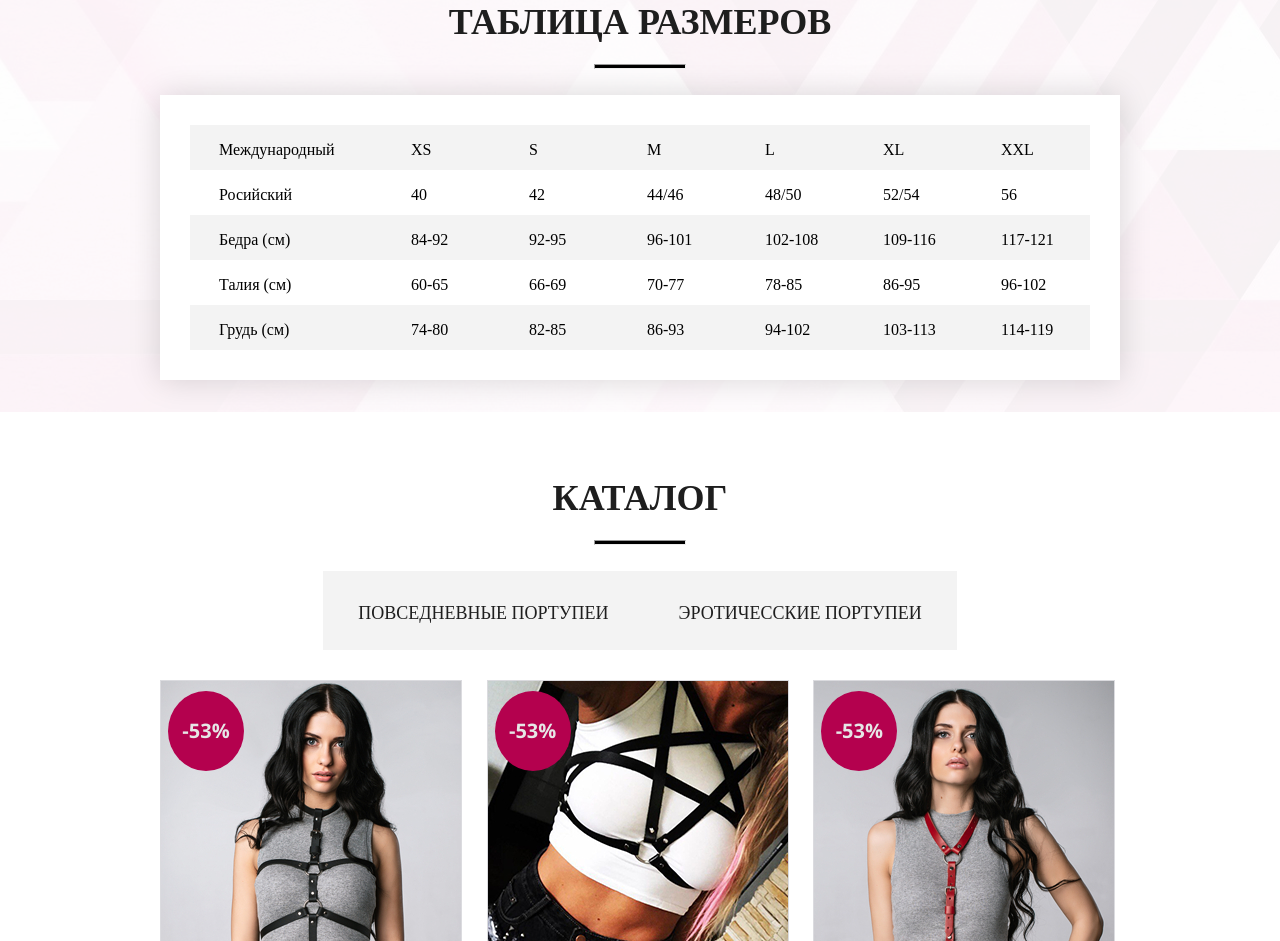
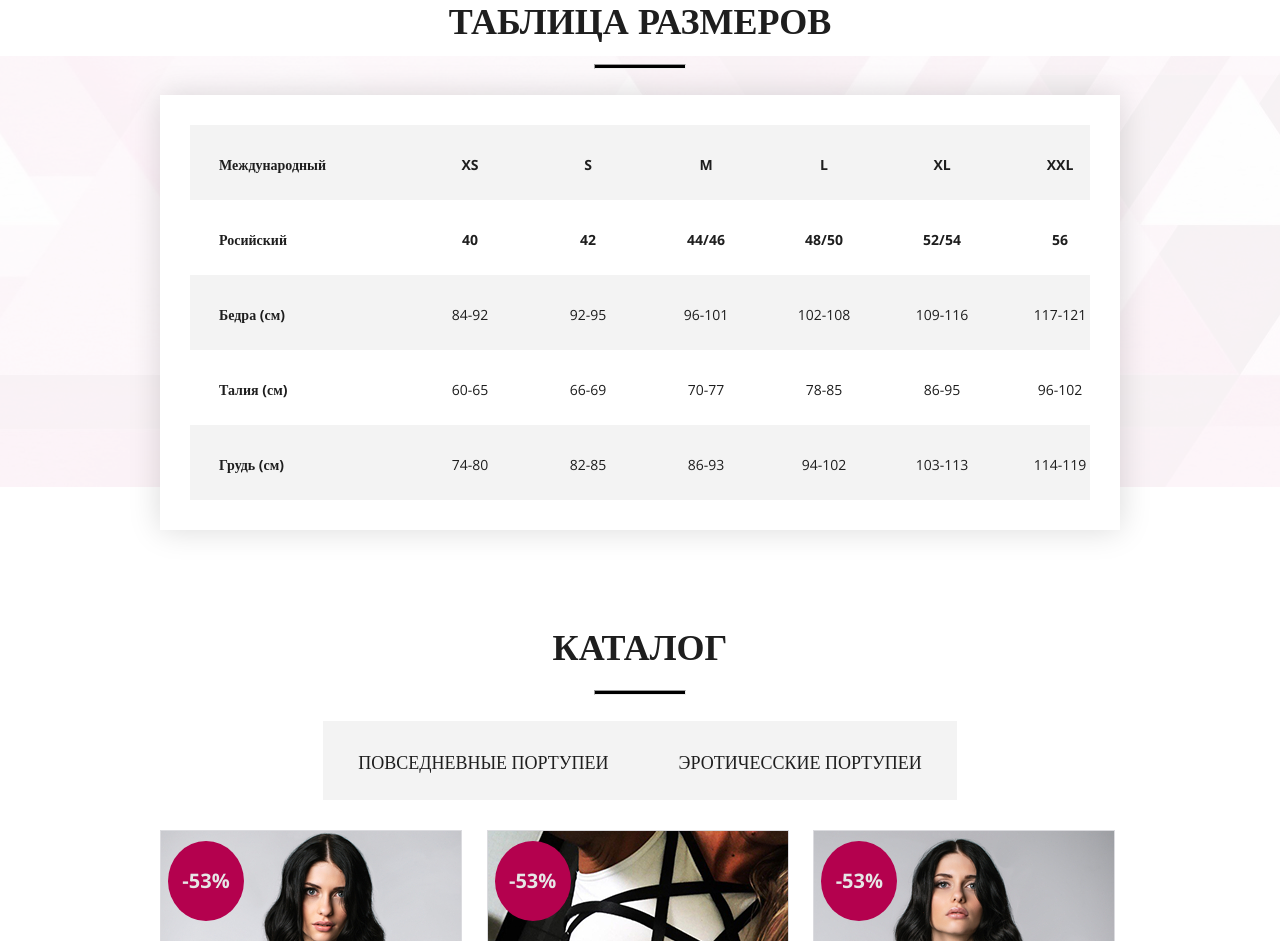
Before and after one commit to AleksandraRadyukina/m1-shop_test, a plain HTML site: page index.html in a window 1280 px wide. Shown: the part 1375-2316 px from the top of the page. Drawn offline with nearby package versions, Linux system fonts and the light colour scheme.

Commit message:
fix: styles for section table size

```diff
--- a/index.html
+++ b/index.html
@@ -94,22 +94,22 @@
       <div class="table-size__table table">
         <div class="table__line table__line-international">
           <div class="name-parameter">Международный</div>
-          <div class="size">XS</div>
-          <div class="size">S</div>
-          <div class="size">M</div>
-          <div class="size">L</div>
-          <div class="size">XL</div>
-          <div class="size">XXL</div>
+          <div class="size-international">XS</div>
+          <div class="size-international">S</div>
+          <div class="size-international">M</div>
+          <div class="size-international">L</div>
+          <div class="size-international">XL</div>
+          <div class="size-international">XXL</div>
 
         </div>
         <div class="table__line table__line-rus">
           <div class="name-parameter">Росийский</div>
-          <div class="size">40</div>
-          <div class="size">42</div>
-          <div class="size">44/46</div>
-          <div class="size">48/50</div>
-          <div class="size">52/54</div>
-          <div class="size">56</div>
+          <div class="size-rus">40</div>
+          <div class="size-rus">42</div>
+          <div class="size-rus">44/46</div>
+          <div class="size-rus">48/50</div>
+          <div class="size-rus">52/54</div>
+          <div class="size-rus">56</div>
 
         </div>
         <div class="table__line table__line-hips">
--- a/style.css
+++ b/style.css
@@ -243,6 +243,50 @@ p {
 .table__line {
   display: grid;
   grid-template-columns: 12rem repeat(6, 7.375rem);
+}
+
+.name-parameter {
+  color: #1e1e1e;
+  font-family: "Open Sans";
+  font-size: 14px;
+  font-weight: 700;
+  font-style: normal;
+  letter-spacing: normal;
+  line-height: 48px;
+}
+
+.size-international {
+  color: #1e1e1e;
+  font-family: "Open Sans";
+  font-size: 14px;
+  font-weight: 700;
+  font-style: normal;
+  letter-spacing: normal;
+  line-height: 48px;
+  text-align: center;
+  text-transform: uppercase;
+}
+
+.size-rus {
+  color: #1e1e1e;
+  font-family: "Open Sans";
+  font-size: 14px;
+  font-weight: 700;
+  font-style: normal;
+  letter-spacing: normal;
+  line-height: 48px;
+  text-align: center;
+}
+
+.size {
+  color: #1e1e1e;
+  font-family: "Open Sans";
+  font-size: 14px;
+  font-weight: 400;
+  font-style: normal;
+  letter-spacing: normal;
+  line-height: 48px;
+  text-align: center;
 }
 
 .table__line-international{
```
